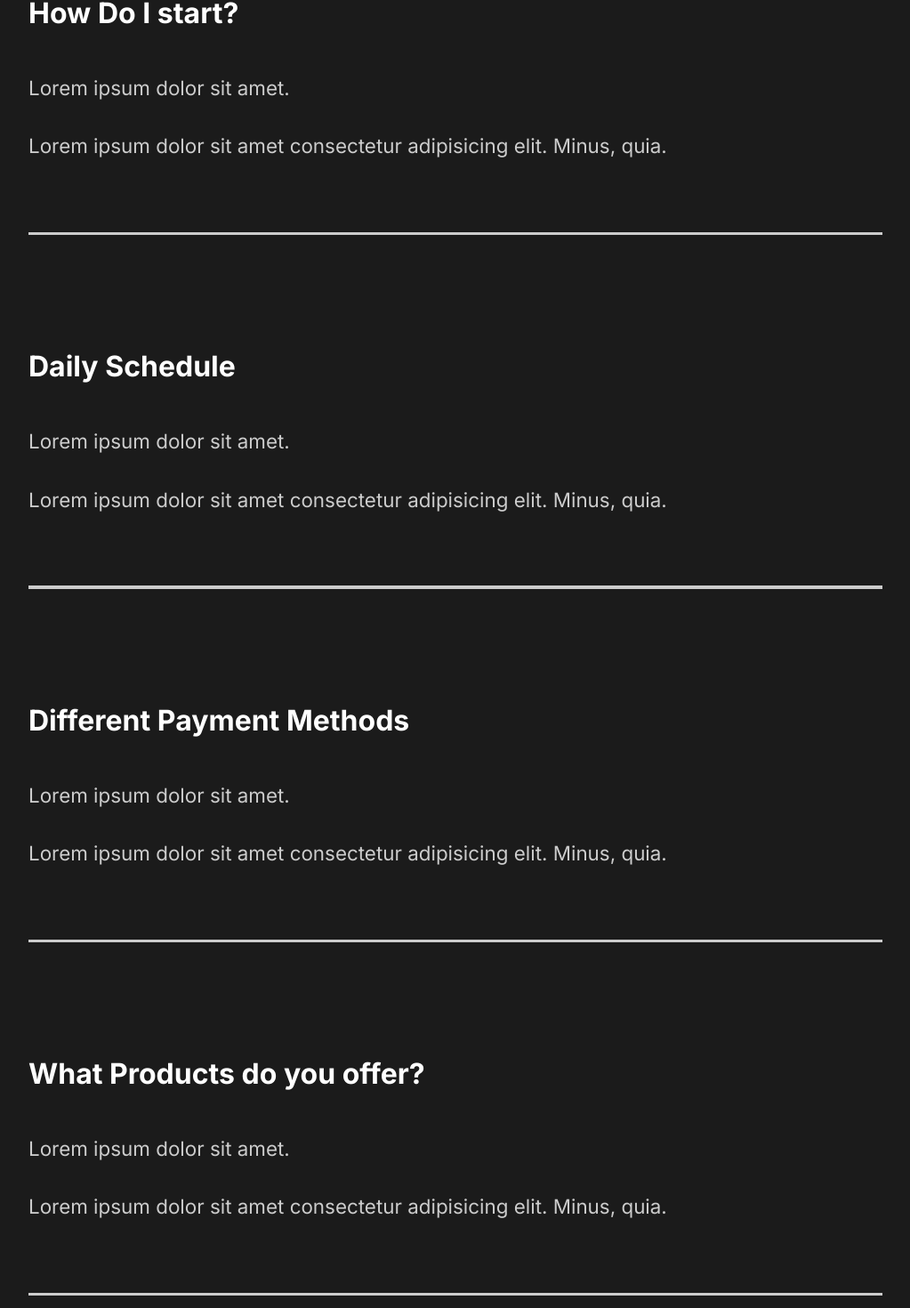
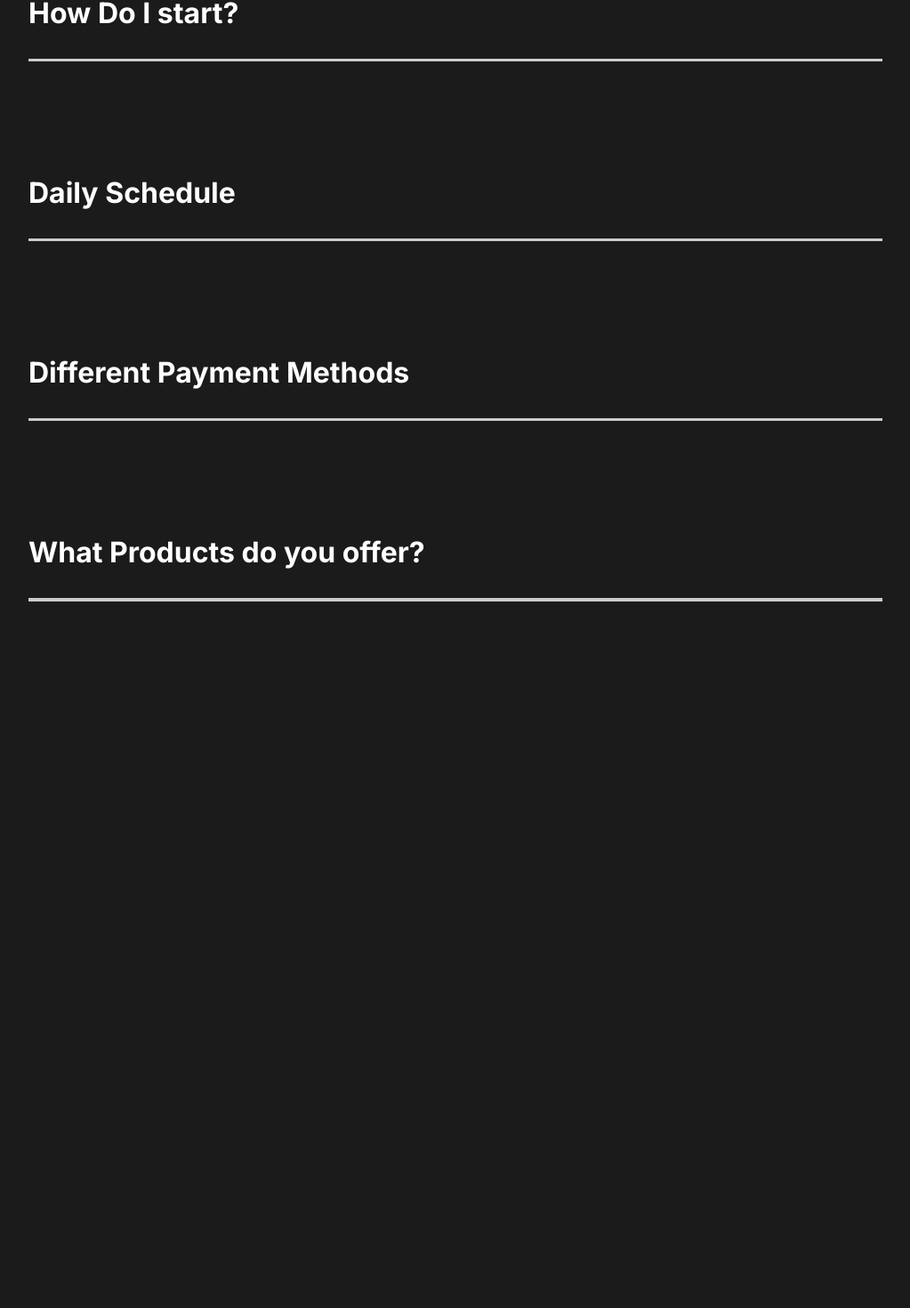
Before and after one commit to kykim102/Capture, a React (Create React App) app: page / in a window 1280 px wide. Shown: the part 2470-3940 px from the top of the page at 89% size, without its empty margins (128-1151 px from the left). After the commit the page ends 3306 px from the top, so only its background shows below. Built offline with nearby package versions, Linux system fonts and the light colour scheme.

Commit message:
About Page FAQ section animation added

```diff
--- a/src/components/FaqSection.js
+++ b/src/components/FaqSection.js
@@ -1,6 +1,8 @@
 import React from 'react';
 import styled from 'styled-components';
 import { About } from '../styles';
+import Toggle from './Toggle';
+import { AnimateSharedLayout } from 'framer-motion';
 
 const FaqSection = () => {
 	return (
@@ -8,50 +10,44 @@
 			<h2>
 				Any Questions <span>FAQ</span>
 			</h2>
-			<div className="question">
-				<h4>How Do I start?</h4>
+			<AnimateSharedLayout>
+				<Toggle title="How Do I start?">
 					<div className="answer">
 						<p>Lorem ipsum dolor sit amet.</p>
 						<p>
-						Lorem ipsum dolor sit amet consectetur adipisicing elit.
-						Minus, quia.
+							Lorem ipsum dolor sit amet consectetur adipisicing
+							elit. Minus, quia.
 						</p>
 					</div>
-				<div className="faq-line" />
-			</div>
-			<div className="question">
-				<h4>Daily Schedule</h4>
+				</Toggle>
+				<Toggle title="Daily Schedule">
 					<div className="answer">
 						<p>Lorem ipsum dolor sit amet.</p>
 						<p>
-						Lorem ipsum dolor sit amet consectetur adipisicing elit.
-						Minus, quia.
+							Lorem ipsum dolor sit amet consectetur adipisicing
+							elit. Minus, quia.
 						</p>
 					</div>
-				<div className="faq-line" />
-			</div>
-			<div className="question">
-				<h4>Different Payment Methods</h4>
+				</Toggle>
+				<Toggle title="Different Payment Methods">
 					<div className="answer">
 						<p>Lorem ipsum dolor sit amet.</p>
 						<p>
-						Lorem ipsum dolor sit amet consectetur adipisicing elit.
-						Minus, quia.
+							Lorem ipsum dolor sit amet consectetur adipisicing
+							elit. Minus, quia.
 						</p>
 					</div>
-				<div className="faq-line" />
-			</div>
-			<div className="question">
-				<h4>What Products do you offer?</h4>
+				</Toggle>
+				<Toggle title="What Products do you offer?">
 					<div className="answer">
 						<p>Lorem ipsum dolor sit amet.</p>
 						<p>
-						Lorem ipsum dolor sit amet consectetur adipisicing elit.
-						Minus, quia.
+							Lorem ipsum dolor sit amet consectetur adipisicing
+							elit. Minus, quia.
 						</p>
 					</div>
-				<div className="faq-line" />
-			</div>
+				</Toggle>
+			</AnimateSharedLayout>
 		</Faq>
 	);
 };
--- /dev/null
+++ b/src/components/Toggle.js
@@ -0,0 +1,19 @@
+import { motion } from 'framer-motion';
+import React, { useState } from 'react';
+
+const Toggle = ({ children, title }) => {
+	const [ toggle, setToggle ] = useState(false);
+	return (
+		<motion.div
+			layout
+			className="question"
+			onClick={() => setToggle(!toggle)}
+		>
+			<motion.h4 layout>{title}</motion.h4>
+			{toggle ? children : ''}
+			<div className="faq-line" />
+		</motion.div>
+	);
+};
+
+export default Toggle;
```
Lines whose indentation alone changed are shown as unchanged.
